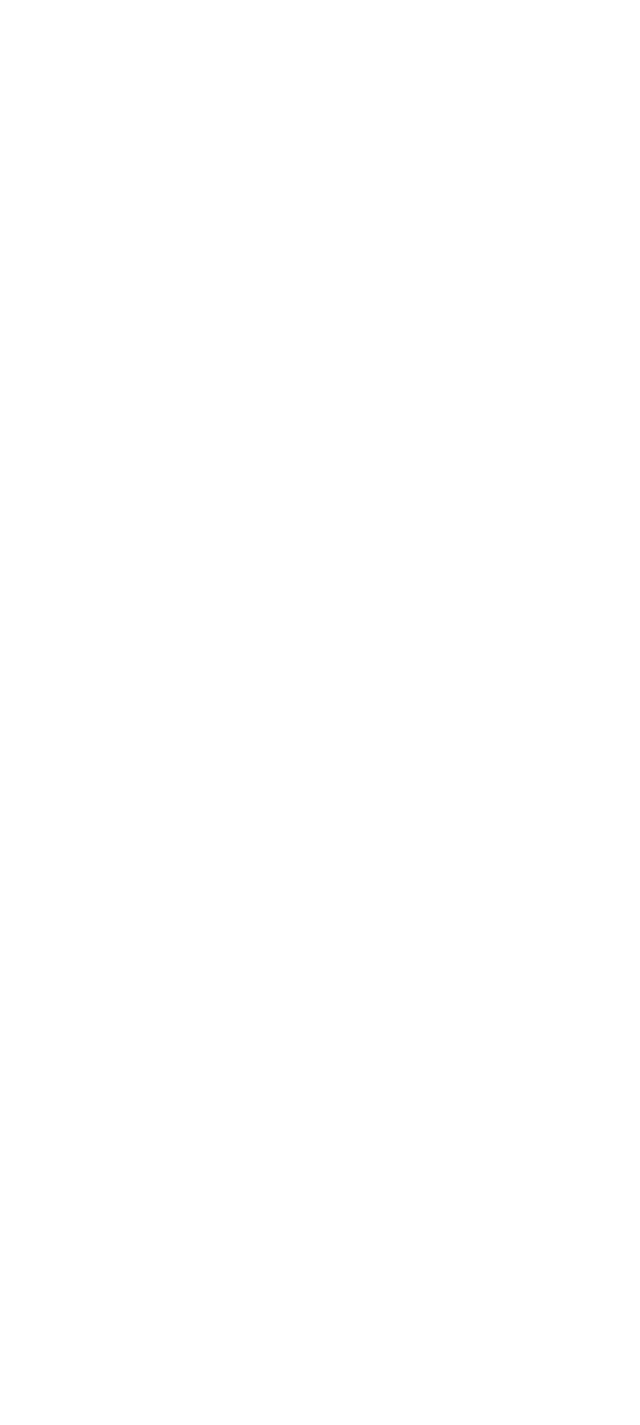
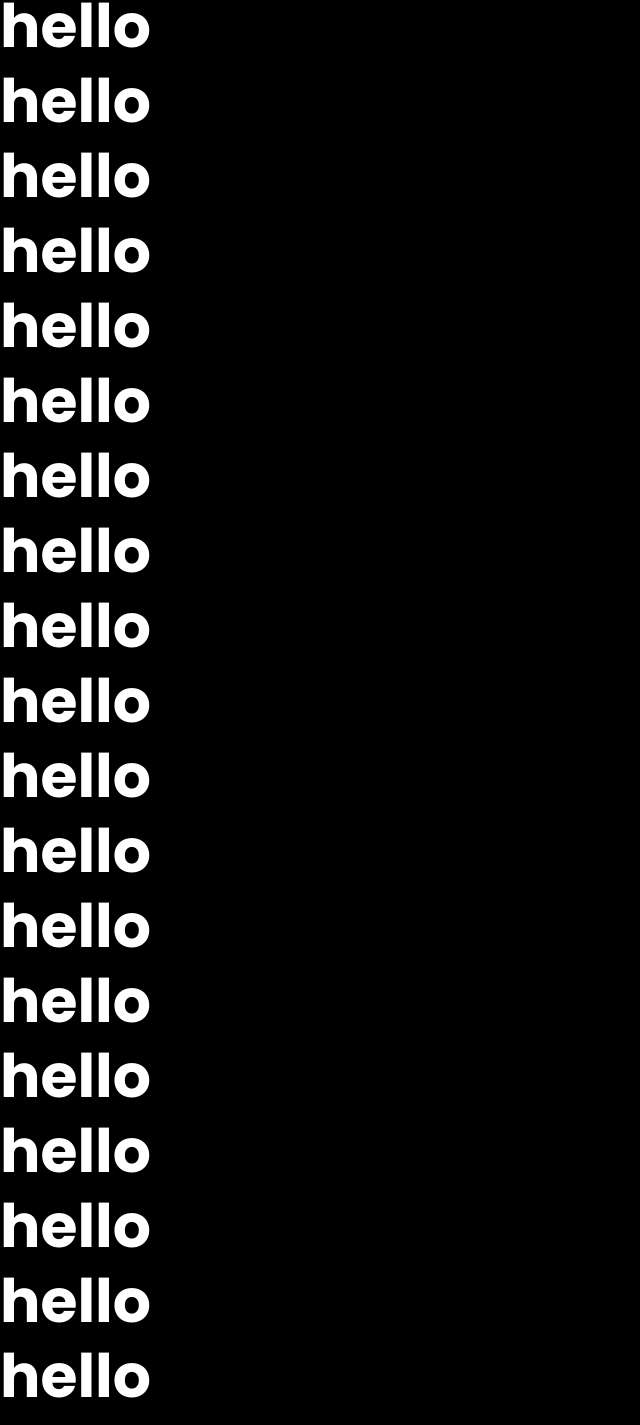
Before and after one commit to wajahatfaryadali/task-app, a Next.js app: page / in a window 1280 px wide. Shown: the part 1261-2686 px from the top of the page, without its empty margins (0-640 px from the left). Before the commit the page ends 1179 px from the top, so only its background shows below. Built offline with nearby package versions, Linux system fonts and the light colour scheme.

Commit message:
adding listner for showing topbar options

```diff
--- a/app/components/navBar/Topbar.tsx
+++ b/app/components/navBar/Topbar.tsx
@@ -1,12 +1,41 @@
+"use client";
+
+import { useEffect, useState } from "react";
 import Image from "next/image";
 import logo from "../../assets/svgs/logo.svg";
 import userIcon from "../../assets/svgs/user-icon.svg";
 import dropdownIcon from "../../assets/svgs/dropdown-icon.svg";
 
 const Topbar = () => {
+  const [isSearchBarVisible, setIsSearchBarVisible] = useState(true);
+
+  useEffect(() => {
+    const handleVisibilityChange = (event: Event) => {
+      const customEvent = event as CustomEvent<boolean>;
+      if (typeof customEvent.detail === "boolean") {
+        setIsSearchBarVisible(customEvent.detail);
+      }
+    };
+
+    window.addEventListener("search-bar-visibility", handleVisibilityChange);
+
+    return () => {
+      window.removeEventListener(
+        "search-bar-visibility",
+        handleVisibilityChange
+      );
+    };
+  }, []);
+
+  const navBackgroundClass = isSearchBarVisible
+    ? "bg-transparent text-white"
+    : "bg-white text-black shadow-[0px_20px_45px_-35px_rgba(0,0,0,0.7)]";
+
   return (
-    <nav className="fixed left-0 right-0 top-0 z-50 h-[88px] w-full">
-      <div className="mx-auto flex h-full w-full items-center justify-between px-6 text-white">
+    <nav
+      className={`fixed left-0 right-0 top-0 z-50 h-[88px] w-full transition-colors duration-200 ease-out ${navBackgroundClass}`}
+    >
+      <div className="mx-auto flex h-full w-full items-center justify-between px-6">
         <div className="relative h-[48px] w-[48px]">
           <Image
             src={logo}
@@ -17,6 +46,11 @@ const Topbar = () => {
             className="object-contain"
           />
         </div>
+        {!isSearchBarVisible && (
+          <div className="text-black">
+            searchbar
+          </div>
+        )}
         <div className="flex items-center gap-3">
           <button className="flex items-center gap-2 rounded-[10px] bg-white px-6 py-2 shadow-md transition hover:shadow-lg">
             <span className="font-medium text-[#FF5733]">Add your listing</span>
--- a/app/components/searchBar/SearchBar.tsx
+++ b/app/components/searchBar/SearchBar.tsx
@@ -1,11 +1,49 @@
+"use client";
+
+import { useEffect, useRef } from "react";
 import SelectMenu from "./SelectMenu";
 import { guestOptions, whenOptions, whereOptions } from "./config";
 import SearchButton from "./searchButton/SearchButton";
 import VenueOrVendor from "./venueOrVendor/VenueOrVendor";
 
 const SearchBar = () => {
+  const containerRef = useRef<HTMLDivElement | null>(null);
+
+  useEffect(() => {
+    const target = containerRef.current;
+    if (!target || typeof window === "undefined") {
+      return;
+    }
+
+    const observer = new IntersectionObserver(
+      (entries) => {
+        const entry = entries[0];
+        window.dispatchEvent(
+          new CustomEvent("search-bar-visibility", {
+            detail: entry.isIntersecting,
+          })
+        );
+      },
+      {
+        threshold: 0,
+      }
+    );
+
+    observer.observe(target);
+
+    return () => {
+      observer.disconnect();
+      window.dispatchEvent(
+        new CustomEvent("search-bar-visibility", { detail: true })
+      );
+    };
+  }, []);
+
   return (
-    <div className="relative w-full bg-white rounded-[10px] pt-6 pb-2.5 px-[15px]">
+    <div
+      ref={containerRef}
+      className="relative w-full rounded-[10px] bg-white px-[15px] pt-6 pb-2.5"
+    >
       <VenueOrVendor />
       <div className="grid gap-6 md:grid-cols-[repeat(3,minmax(0,1fr))_auto]">
         <SelectMenu label="Where" options={whereOptions} defaultValue="dubai" />
--- a/app/page.tsx
+++ b/app/page.tsx
@@ -12,6 +12,28 @@ export default function Home() {
         <h2 className="text-[40px] font-bold leading-tight md:text-6xl max-w-[650px]">  hello</h2>
         <h2 className="text-[40px] font-bold leading-tight md:text-6xl max-w-[650px]">  hello</h2>
         <h2 className="text-[40px] font-bold leading-tight md:text-6xl max-w-[650px]">  hello</h2>
+        <h2 className="text-[40px] font-bold leading-tight md:text-6xl max-w-[650px]">  hello</h2>
+        <h2 className="text-[40px] font-bold leading-tight md:text-6xl max-w-[650px]">  hello</h2>
+        <h2 className="text-[40px] font-bold leading-tight md:text-6xl max-w-[650px]">  hello</h2>
+        <h2 className="text-[40px] font-bold leading-tight md:text-6xl max-w-[650px]">  hello</h2>
+        <h2 className="text-[40px] font-bold leading-tight md:text-6xl max-w-[650px]">  hello</h2>
+        <h2 className="text-[40px] font-bold leading-tight md:text-6xl max-w-[650px]">  hello</h2>
+        <h2 className="text-[40px] font-bold leading-tight md:text-6xl max-w-[650px]">  hello</h2>
+        <h2 className="text-[40px] font-bold leading-tight md:text-6xl max-w-[650px]">  hello</h2>
+        <h2 className="text-[40px] font-bold leading-tight md:text-6xl max-w-[650px]">  hello</h2>
+        <h2 className="text-[40px] font-bold leading-tight md:text-6xl max-w-[650px]">  hello</h2>
+        <h2 className="text-[40px] font-bold leading-tight md:text-6xl max-w-[650px]">  hello</h2>
+        <h2 className="text-[40px] font-bold leading-tight md:text-6xl max-w-[650px]">  hello</h2>
+        <h2 className="text-[40px] font-bold leading-tight md:text-6xl max-w-[650px]">  hello</h2>
+        <h2 className="text-[40px] font-bold leading-tight md:text-6xl max-w-[650px]">  hello</h2>
+        <h2 className="text-[40px] font-bold leading-tight md:text-6xl max-w-[650px]">  hello</h2>
+        <h2 className="text-[40px] font-bold leading-tight md:text-6xl max-w-[650px]">  hello</h2>
+        <h2 className="text-[40px] font-bold leading-tight md:text-6xl max-w-[650px]">  hello</h2>
+        <h2 className="text-[40px] font-bold leading-tight md:text-6xl max-w-[650px]">  hello</h2>
+        <h2 className="text-[40px] font-bold leading-tight md:text-6xl max-w-[650px]">  hello</h2>
+        <h2 className="text-[40px] font-bold leading-tight md:text-6xl max-w-[650px]">  hello</h2>
+        <h2 className="text-[40px] font-bold leading-tight md:text-6xl max-w-[650px]">  hello</h2>
+        <h2 className="text-[40px] font-bold leading-tight md:text-6xl max-w-[650px]">  hello</h2>
 
       </div>
     </main>
```
